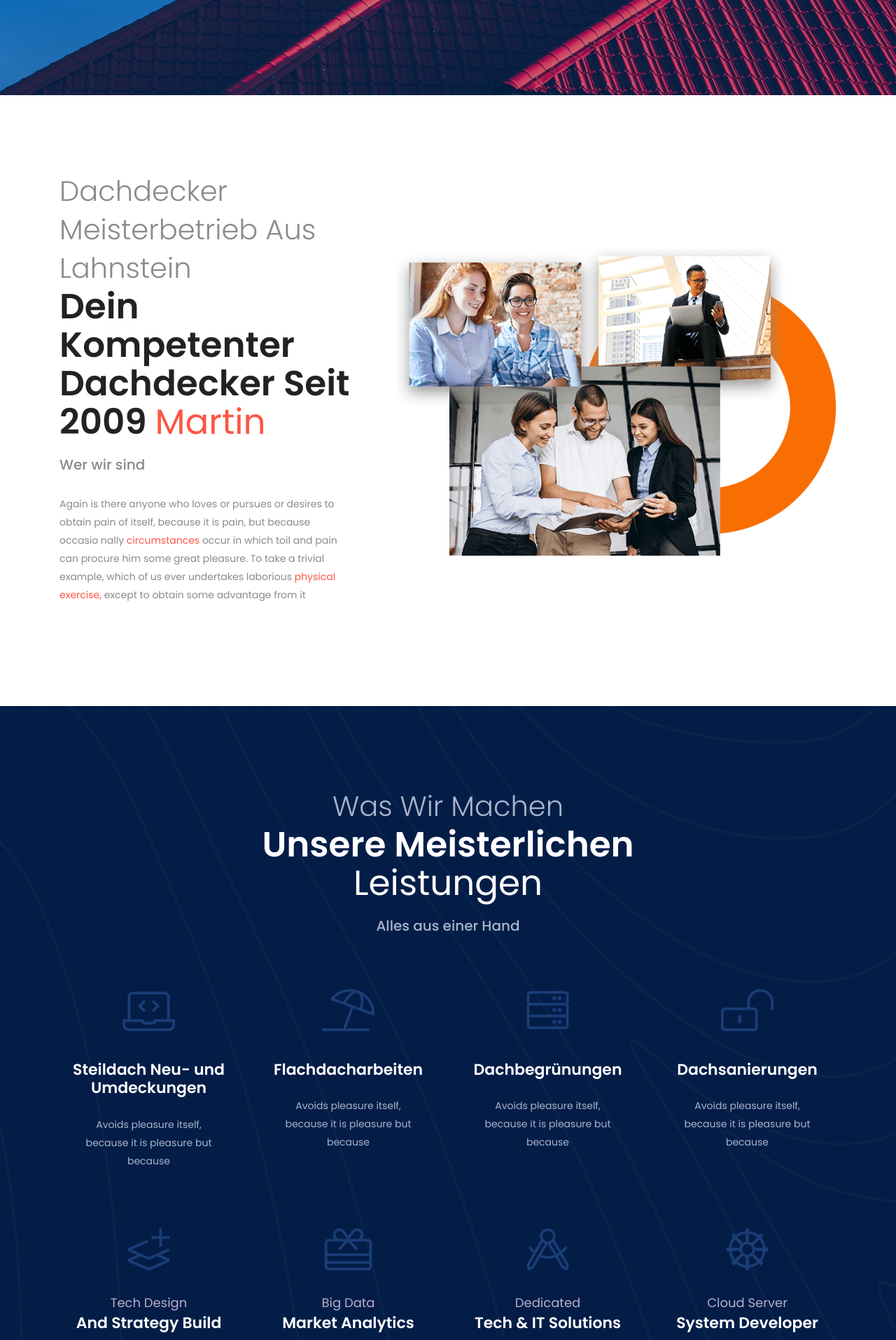
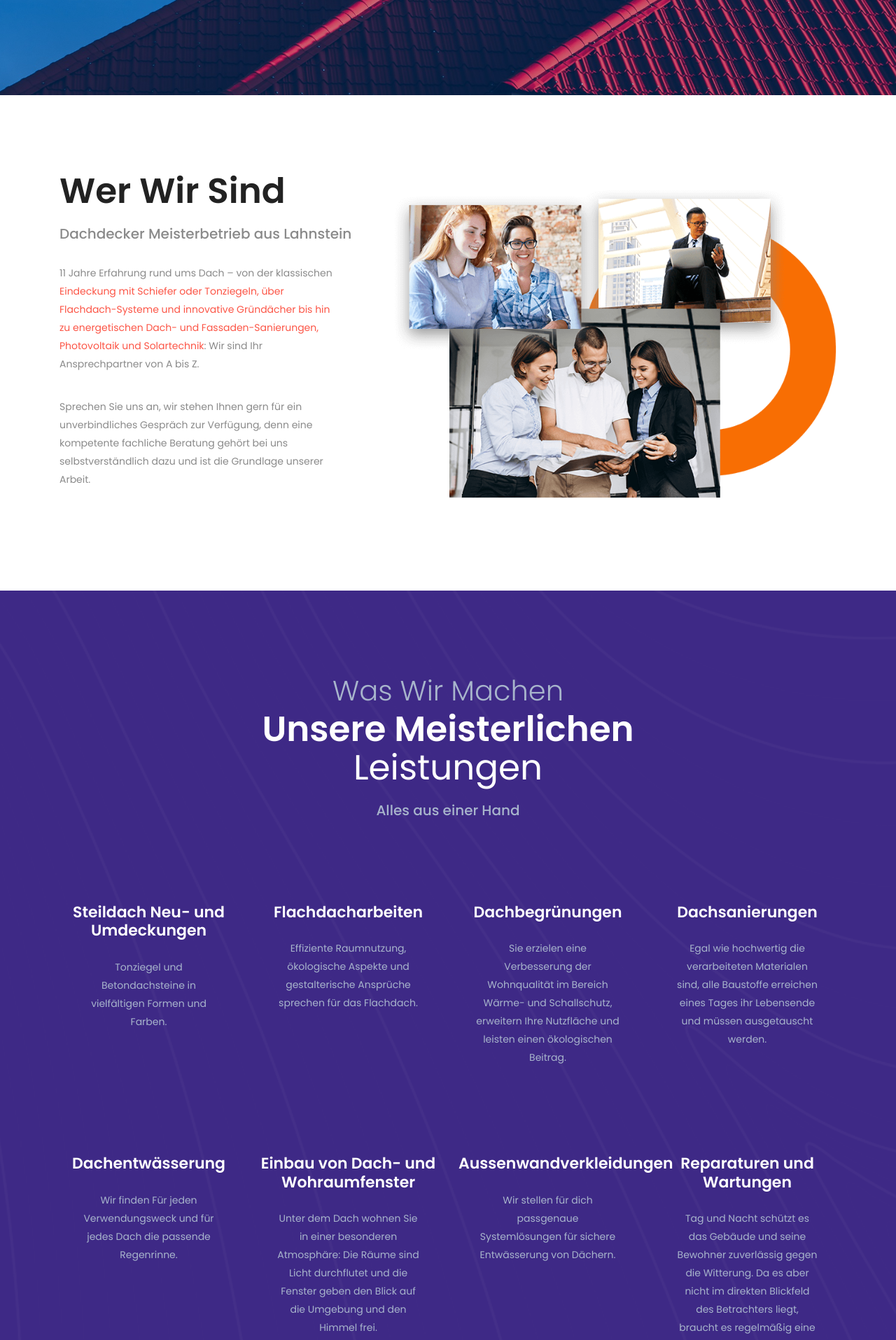
Before and after one commit to dachdeckermeister-martin/dachdeckermeister-martin.github.io, a Jekyll site: the page built from index-4.html, in a window 1280 px wide. Shown: the part 919-2834 px from the top of the page at 70% size. Built offline with Jekyll 4.4.1, drawn with Linux system fonts in a browser that asks for light colours; some of the changed text lies outside the part shown.

Commit message:
finalized hompage services area

```diff
--- a/index-4.html
+++ b/index-4.html
@@ -34,9 +34,13 @@ layout: default
 		<div class="row align-items-center">
 			<div class="col-lg-5">
 				<div class="section-title">
-					<h2 class="title"> Dachdecker Meisterbetrieb aus Lahnstein  <span>Dein kompetenter Dachdecker seit 2009 <span>Martin</span></span></h2>
-					<p>Wer wir sind</p>
-					<span>Again is there anyone who loves or pursues or desires to obtain pain of itself, because it is pain, but because occasio nally <span>circumstances</span> occur in which toil and pain can procure him some great pleasure. To take a trivial example, which of us ever undertakes laborious <span>physical exercise,</span> except to obtain some advantage from it</span>
+					<h2 class="title"> <span>Wer wir sind</span></h2>
+					<p>Dachdecker Meisterbetrieb aus Lahnstein</p>
+					<span>11 Jahre Erfahrung rund ums Dach – von der klassischen <span> Eindeckung mit Schiefer oder Tonziegeln, über Flachdach-Systeme und innovative Gründächer bis hin zu energetischen Dach- und Fassaden-Sanierungen, Photovoltaik und Solartechnik</span>: Wir sind Ihr Ansprechpartner von A bis Z.
+
+					</span>
+					<span>Sprechen Sie uns an, wir stehen Ihnen gern für ein unverbindliches Gespräch zur Verfügung, denn eine kompetente fachliche Beratung gehört bei uns selbstverständlich dazu und ist die Grundlage unserer Arbeit.
+					</span>
 					<!-- <a class="main-btn" href="/about">More Details Us</a> -->
 				</div>
 			</div>
@@ -66,83 +70,122 @@ layout: default
 		<div class="row justify-content-center">
 			<div class="col-lg-3 col-md-6 col-sm-7">
 				<div class="services-item mt-30 text-center wow fadeIn" data-wow-duration="1500ms" data-wow-delay="0ms">
-					<i class="fal fa-laptop-code"></i><br>
+<!-- 					<i class="fal fa-laptop-code"></i><br> -->
 					<span></span>
 					<h4 class="title">Steildach Neu- und Umdeckungen</h4>
-					<p>Avoids pleasure itself, because it is pleasure but because</p>
+					<p>Tonziegel und Betondachsteine in vielfältigen Formen und Farben.</p>
 					<!-- <a href="#">Read More <i class="far fa-long-arrow-right"></i></a> -->
 				</div>
 			</div>
 			<div class="col-lg-3 col-md-6 col-sm-7">
 				<div class="services-item mt-30 text-center wow fadeIn" data-wow-duration="1500ms" data-wow-delay="300ms">
-					<i class="fal fa-umbrella-beach"></i><br>
+<!-- 					<i class="fal fa-umbrella-beach"></i><br> -->
 					<span></span>
 					<h4 class="title">Flachdacharbeiten</h4>
-					<p>Avoids pleasure itself, because it is pleasure but because</p>
+					<p>Effiziente Raumnutzung, ökologische Aspekte und gestalterische Ansprüche sprechen für das Flachdach.</p>
 					<!-- <a href="#">Read More <i class="far fa-long-arrow-right"></i></a> -->
 				</div>
 			</div>
 			<div class="col-lg-3 col-md-6 col-sm-7">
 				<div class="services-item mt-30 text-center wow fadeIn" data-wow-duration="1500ms" data-wow-delay="600ms">
-					<i class="fal fa-server"></i><br>
+<!-- 					<i class="fal fa-server"></i><br> -->
 					<span></span>
 					<h4 class="title">Dachbegrünungen</h4>
-					<p>Avoids pleasure itself, because it is pleasure but because</p>
+					<p>Sie erzielen eine Verbesserung der Wohnqualität im Bereich Wärme- und Schallschutz, erweitern Ihre Nutzfläche und leisten einen ökologischen Beitrag.</p>
 					<!-- <a href="#">Read More <i class="far fa-long-arrow-right"></i></a> -->
 				</div>
 			</div>
 			<div class="col-lg-3 col-md-6 col-sm-7">
 				<div class="services-item mt-30 text-center wow fadeIn" data-wow-duration="1500ms" data-wow-delay="900ms">
-					<i class="fal fa-lock-open-alt"></i><br>
+<!-- 					<i class="fal fa-lock-open-alt"></i><br> -->
 					<span></span>
 					<h4 class="title">Dachsanierungen</h4>
-					<p>Avoids pleasure itself, because it is pleasure but because</p>
+					<p>Egal wie hochwertig die verarbeiteten Materialen sind, alle Baustoffe erreichen eines Tages ihr Lebensende und müssen ausgetauscht werden.</p>
 					<!-- <a href="#">Read More <i class="far fa-long-arrow-right"></i></a> -->
 				</div>
 			</div>
 			<div class="col-lg-3 col-md-6 col-sm-7">
 				<div class="services-item mt-70 text-center wow fadeIn" data-wow-duration="1500ms" data-wow-delay="0ms">
-					<i class="fal fa-layer-plus"></i><br>
-					<span>Tech Design</span>
-					<h4 class="title">And Strategy Build</h4>
-					<p>Avoids pleasure itself, because it is pleasure but because</p>
-					<a href="#">Read More <i class="far fa-long-arrow-right"></i></a>
+<!-- 					<i class="fal fa-layer-plus"></i><br> -->
+					<span></span>
+					<h4 class="title">Dachentwässerung</h4>
+					<p>Wir finden Für jeden Verwendungsweck und für jedes Dach die passende Regenrinne.</p>
+					<!-- <a href="#">Read More <i class="far fa-long-arrow-right"></i></a> -->
 				</div>
 			</div>
 			<div class="col-lg-3 col-md-6 col-sm-7">
 				<div class="services-item mt-70 text-center wow fadeIn" data-wow-duration="1500ms" data-wow-delay="300ms">
-					<i class="fal fa-gift-card"></i><br>
-					<span>Big Data</span>
-					<h4 class="title">Market Analytics</h4>
-					<p>Avoids pleasure itself, because it is pleasure but because</p>
-					<a href="#">Read More <i class="far fa-long-arrow-right"></i></a>
+<!-- 					<i class="fal fa-gift-card"></i><br> -->
+					<span></span>
+					<h4 class="title">Einbau von Dach- und Wohraumfenster</h4>
+					<p>Unter dem Dach wohnen Sie in einer besonderen Atmosphäre: Die Räume sind Licht durchflutet und die Fenster geben den Blick auf die Umgebung und den Himmel frei.</p>
+					<!-- <a href="#">Read More <i class="far fa-long-arrow-right"></i></a> -->
 				</div>
 			</div>
 			<div class="col-lg-3 col-md-6 col-sm-7">
 				<div class="services-item mt-70 text-center wow fadeIn" data-wow-duration="1500ms" data-wow-delay="600ms">
-					<i class="fal fa-drafting-compass"></i><br>
-					<span>Dedicated</span>
-					<h4 class="title">Tech & IT Solutions</h4>
-					<p>Avoids pleasure itself, because it is pleasure but because</p>
-					<a href="#">Read More <i class="far fa-long-arrow-right"></i></a>
+<!-- 					<i class="fal fa-drafting-compass"></i><br> -->
+					<span></span>
+					<h4 class="title">Aussenwandverkleidungen</h4>
+					<p>Wir stellen für dich passgenaue Systemlösungen für sichere Entwässerung von Dächern.</p>
+					<!-- <a href="#">Read More <i class="far fa-long-arrow-right"></i></a> -->
 				</div>
 			</div>
 			<div class="col-lg-3 col-md-6 col-sm-7">
 				<div class="services-item mt-70 text-center wow fadeIn" data-wow-duration="1500ms" data-wow-delay="900ms">
-					<i class="fal fa-dharmachakra"></i><br>
-					<span>Cloud Server</span>
-					<h4 class="title">System Developer</h4>
-					<p>Avoids pleasure itself, because it is pleasure but because</p>
-					<a href="#">Read More <i class="far fa-long-arrow-right"></i></a>
+<!-- 					<i class="fal fa-dharmachakra"></i><br> -->
+					<span></span>
+					<h4 class="title">Reparaturen und Wartungen</h4>
+					<p>Tag und Nacht schützt es das Gebäude und seine Bewohner zuverlässig gegen die Witterung. Da es aber nicht im direkten Blickfeld des Betrachters liegt, braucht es regelmäßig eine fachmännische Überprüfung.</p>
+					<!-- <a href="#">Read More <i class="far fa-long-arrow-right"></i></a> -->
 				</div>
 			</div>
 			<div class="col-lg-3 col-md-6 col-sm-7">
 				<div class="services-item mt-70 text-center wow fadeIn" data-wow-duration="1500ms" data-wow-delay="900ms">
-					<i class="fal fa-dharmachakra"></i><br>
-					<span>Cloud Server</span>
-					<h4 class="title">System Developer</h4>
-					<p>Avoids pleasure itself, because it is pleasure but because</p>
-					<a href="#">Read More <i class="far fa-long-arrow-right"></i></a>
+<!-- 					<i class="fal fa-dharmachakra"></i><br> -->
+					<span></span>
+					<h4 class="title">Bauwerksabdichtungen</h4>
+					<p>Für Flachdächer, Balkone, Terrassen oder Nassräume sind wirksame Bauwerksabdichtungen erforderlich. Hauptziel aller Maßnahmen ist der sichere Schutz vor eindringender Feuchtigkeit.</p>
+					<!-- <a href="#">Read More <i class="far fa-long-arrow-right"></i></a> -->
+				</div>
+			</div>
+			<div class="col-lg-3 col-md-6 col-sm-7">
+				<div class="services-item mt-70 text-center wow fadeIn" data-wow-duration="1500ms" data-wow-delay="900ms">
+<!-- 					<i class="fal fa-dharmachakra"></i><br> -->
+					<span></span>
+					<h4 class="title">Solaranlagen, Photovoltaik</h4>
+					<p>Aufbau von Solar- und Photovoltaik-Anlagen. Wir sind Ihr Ansprechpartner, wenn es um die Planung und den Einbau von Solaranlagen geht</p>
+					<!-- <a href="#">Read More <i class="far fa-long-arrow-right"></i></a> -->
+				</div>
+			</div>
+
+			<div class="col-lg-3 col-md-6 col-sm-7">
+				<div class="services-item mt-70 text-center wow fadeIn" data-wow-duration="1500ms" data-wow-delay="900ms">
+<!-- 					<i class="fal fa-dharmachakra"></i><br> -->
+					<span></span>
+					<h4 class="title">Carportbau</h4>
+					<p>Wir sind Ihr Fachhandwerker für die Verlegung von Wellplatten und Hohlkammerprofilen in den verschiedensten Formen und Materialien</p>
+					<!-- <a href="#">Read More <i class="far fa-long-arrow-right"></i></a> -->
+				</div>
+			</div>
+
+			<div class="col-lg-3 col-md-6 col-sm-7">
+				<div class="services-item mt-70 text-center wow fadeIn" data-wow-duration="1500ms" data-wow-delay="900ms">
+<!-- 					<i class="fal fa-dharmachakra"></i><br> -->
+					<span></span>
+					<h4 class="title">Klempnerarbeiten</h4>
+					<p>Wir bearbeiten und stellen Bleche für alle Dächer her. Bei uns entstehen Bauteile für die unterschiedlichsten Einsatzmöglichkeiten, wie zum Beispiel Blechdächer und Regenrinne</p>
+					<!-- <a href="#">Read More <i class="far fa-long-arrow-right"></i></a> -->
+				</div>
+			</div>
+
+			<div class="col-lg-3 col-md-6 col-sm-7">
+				<div class="services-item mt-70 text-center wow fadeIn" data-wow-duration="1500ms" data-wow-delay="900ms">
+<!-- 					<i class="fal fa-dharmachakra"></i><br> -->
+					<span></span>
+					<h4 class="title">Dachdämmung</h4>
+					<p>Eine Dachdämmung zahlt sich das ganze Jahr hindurch aus, denn sie schützt das Haus vor Sommerhitze und Winterkälte.</p>
+					<!-- <a href="#">Read More <i class="far fa-long-arrow-right"></i></a> -->
 				</div>
 			</div>
 		</div>
```
Also changed, not shown: assets/css/style.css.
